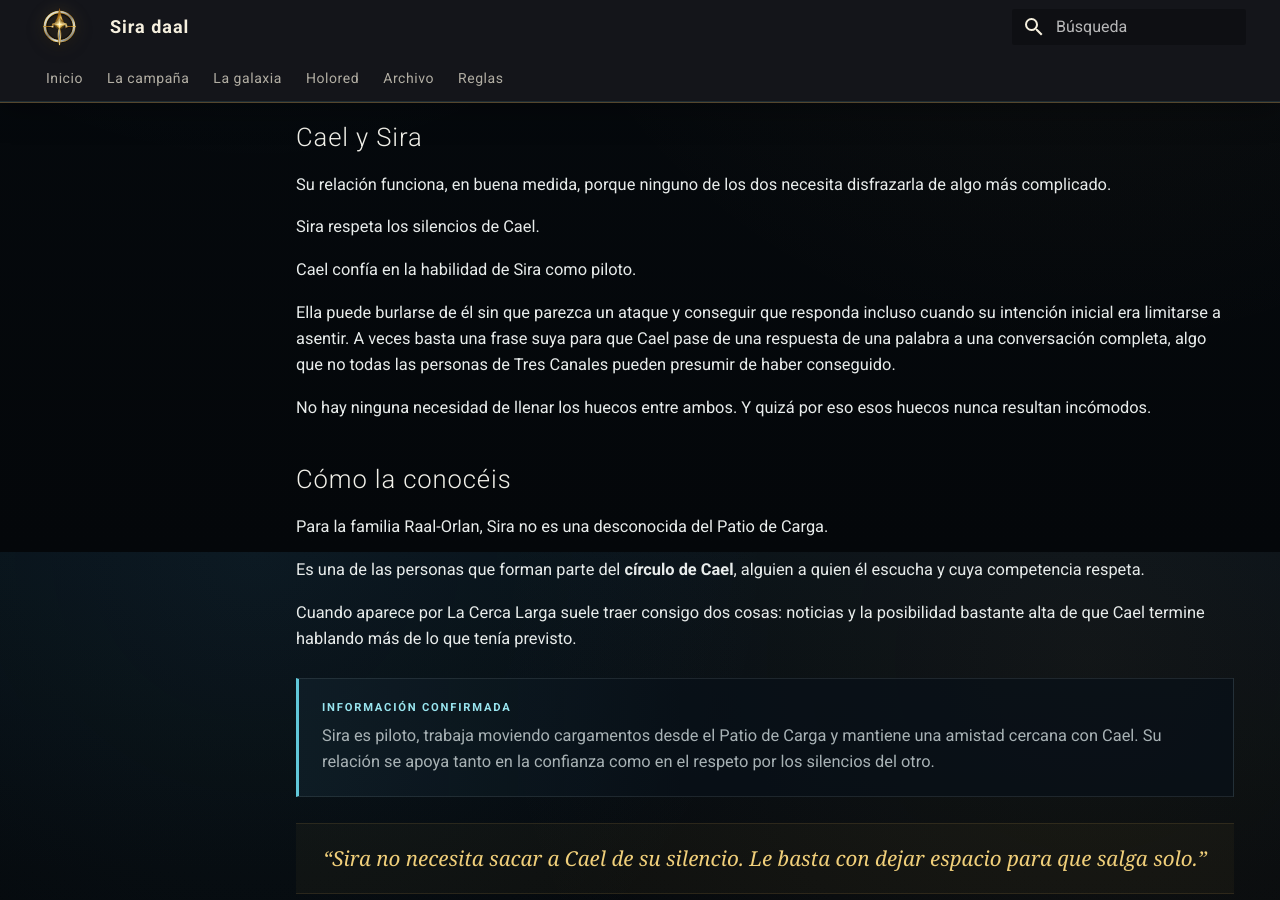
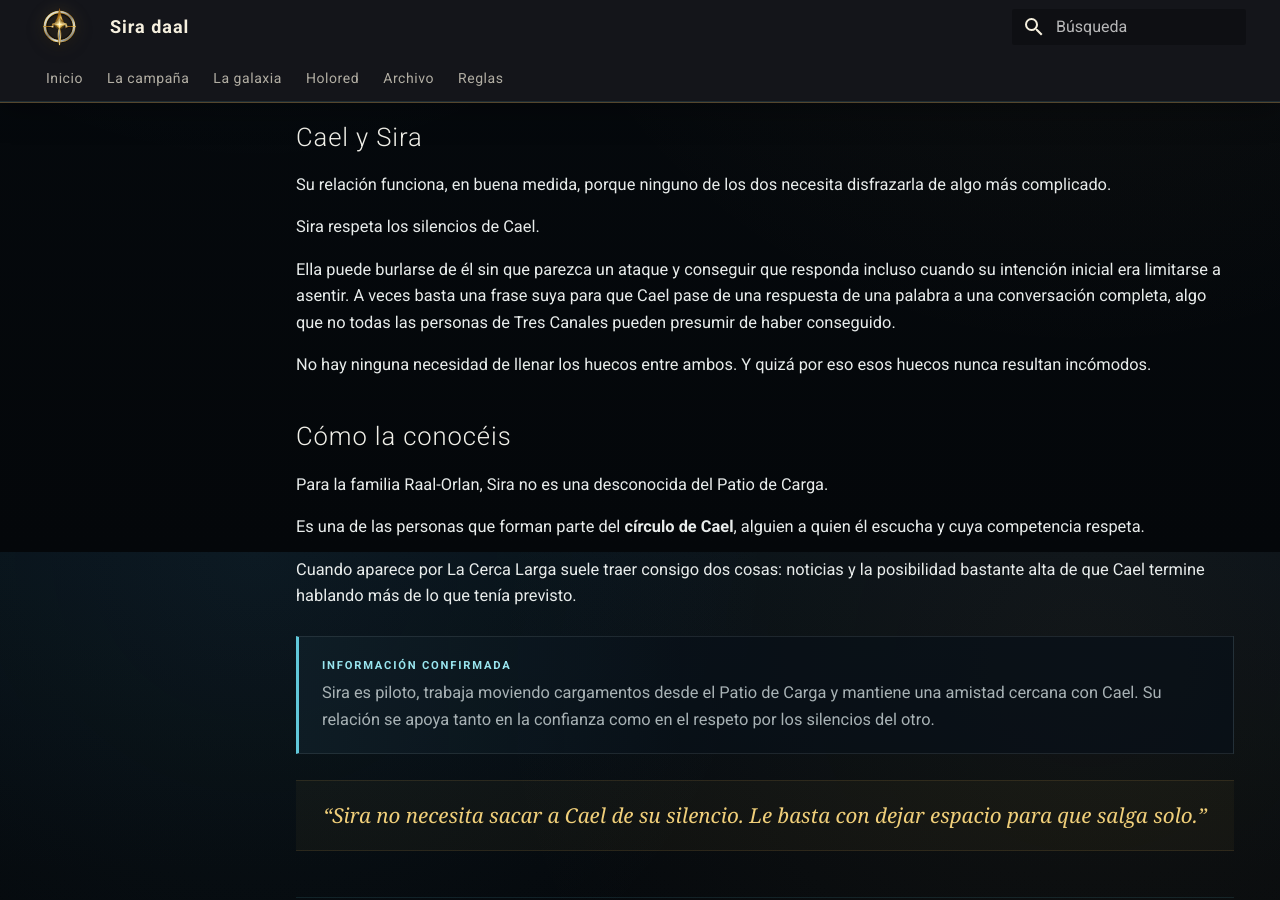
Before and after one commit to nethian/star-wars-storyteller-wiki, an MkDocs documentation site: the page built from docs/pnj/sira-daal.md, in a window 1280 px wide and 900 px high, scrolled down 1248 px. Built offline with MkDocs 1.6.1 and Material for MkDocs 9.7.7, drawn with Linux system fonts in a browser that asks for light colours.

Commit message:
Ajusta Sira Daal al conocimiento compartido

```diff
--- a/docs/pnj/sira-daal.md
+++ b/docs/pnj/sira-daal.md
@@ -63,8 +63,6 @@ Su relación funciona, en buena medida, porque ninguno de los dos necesita disfr
 
 Sira respeta los silencios de Cael.
 
-Cael confía en la habilidad de Sira como piloto.
-
 Ella puede burlarse de él sin que parezca un ataque y conseguir que responda incluso cuando su intención inicial era limitarse a asentir. A veces basta una frase suya para que Cael pase de una respuesta de una palabra a una conversación completa, algo que no todas las personas de Tres Canales pueden presumir de haber conseguido.
 
 No hay ninguna necesidad de llenar los huecos entre ambos. Y quizá por eso esos huecos nunca resultan incómodos.
```
